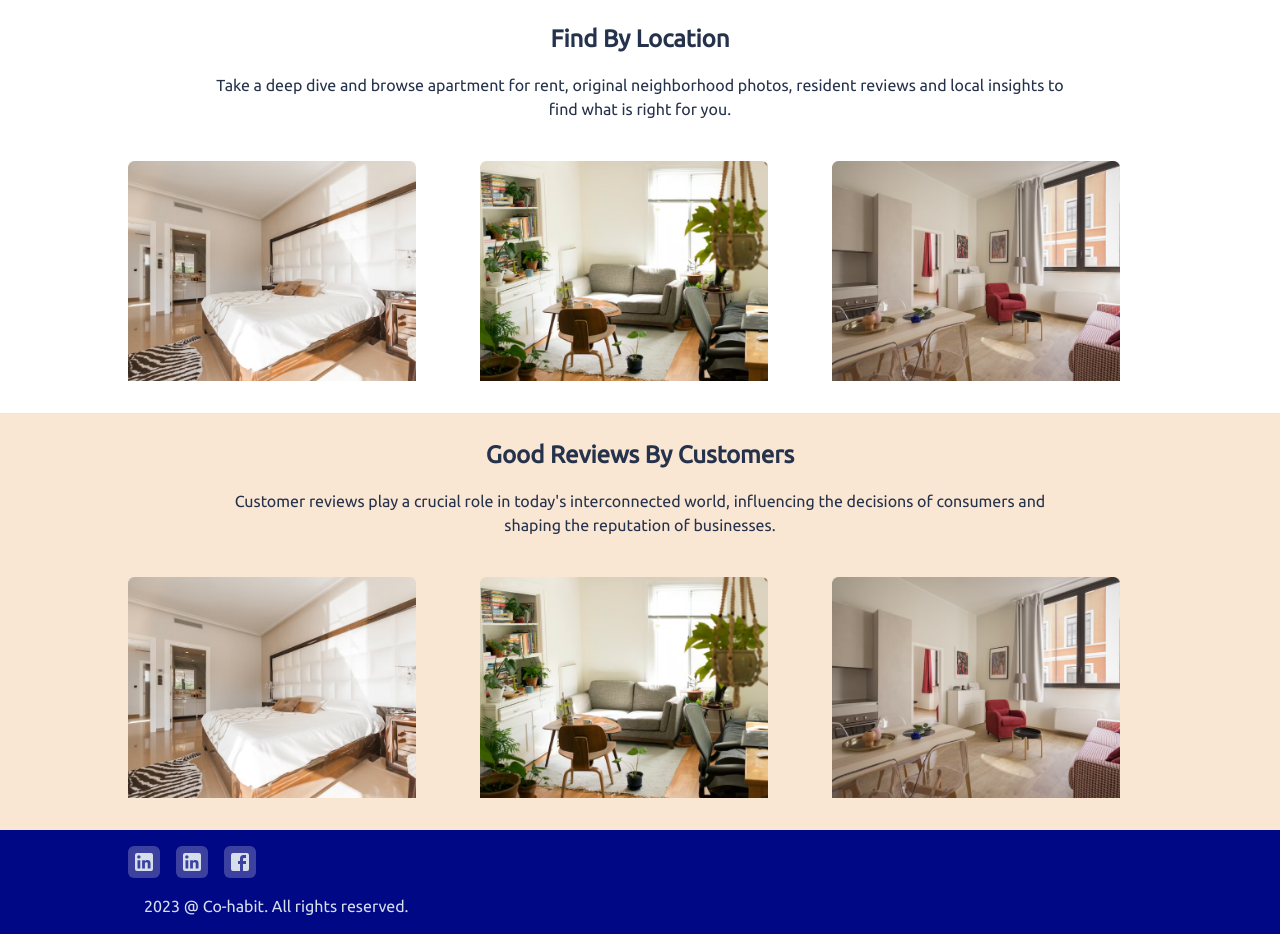
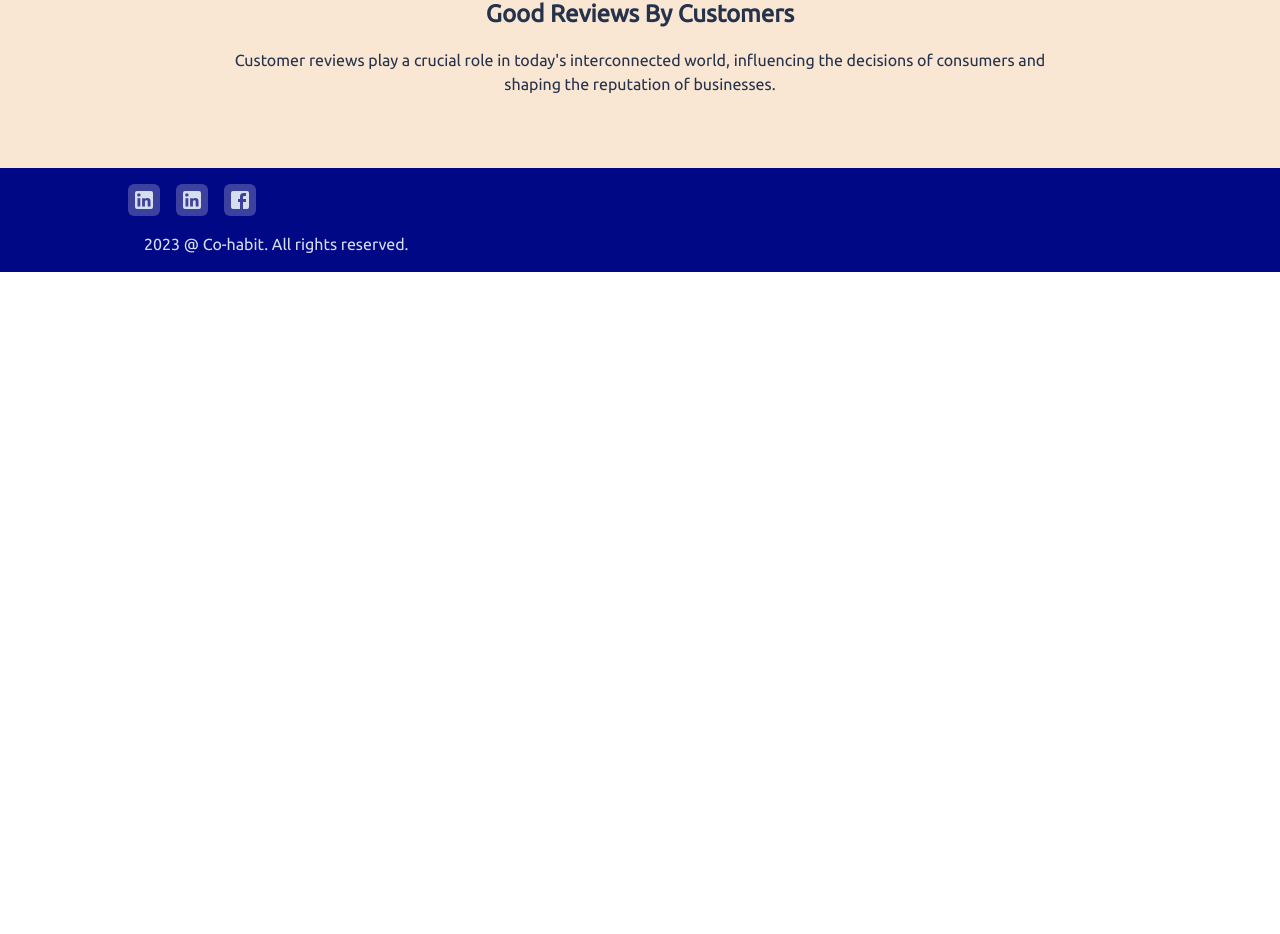
Before and after one commit to lazynerd-studios/Co-Habit-Landing, a React (Vite) app: page / in a window 1280 px wide. Shown: the part 1867-2801 px from the top of the page. After the commit the page ends 2139 px from the top, so only its background shows below. Built offline with nearby package versions, Linux system fonts and the light colour scheme.

Commit message:
Update Home.jsx

```diff
--- a/src/Components/Home/Home.jsx
+++ b/src/Components/Home/Home.jsx
@@ -12,12 +12,12 @@ import MoneyStack from "../../assets/u_money-stack.svg"
 import Users from "../../assets/u_users-alt.svg"
 import ArrowUp from "../../assets/Arrow up.svg"
 import ArrowDown from "../../assets/Arrow down.svg"
-import Bungalow1 from "../../assets/bungalow-1.png"
-import Bungalow2 from "../../assets/bungalow-2.png"
-import Bungalow3 from "../../assets/bungalow-3.png"
-import BathIcon from "../../assets/u_bath.svg"
-import BedIcon from "../../assets/u_bed-double.svg"
-import Slideshow from "../Slideshow/Slideshow";
+// import Bungalow1 from "../../assets/bungalow-1.png"
+// import Bungalow2 from "../../assets/bungalow-2.png"
+// import Bungalow3 from "../../assets/bungalow-3.png"
+// import BathIcon from "../../assets/u_bath.svg"
+// import BedIcon from "../../assets/u_bed-double.svg"
+// import Slideshow from "../Slideshow/Slideshow";
 
 const animationConfiguration = {
   initial: { opacity: 0 },
@@ -207,9 +207,9 @@ const Home = () => {
             </p>
 
             {/* mobile slideshow */}
-            <Slideshow />
+            {/* <Slideshow /> */}
 
-            <div className="laptop:flex hidden gap-8">
+            {/* <div className="laptop:flex hidden gap-8">
               <div>
                 <img src={Bungalow1} className="laptop:w-[21.875] w-[90%]" alt="bungalow-1" />
               </div>
@@ -222,7 +222,7 @@ const Home = () => {
                 <img src={Bungalow3} className="laptop:w-[21.875] w-[90%]" alt="bungalow-3" />
               </div>
 
-            </div>
+            </div> */}
 
 
           </div>
@@ -245,15 +245,15 @@ const Home = () => {
 
             <div className="laptop:flex gap-8">
               <div>
-                <img src={Bungalow1} className="laptop:w-[21.875] w-[90%]" alt="bungalow-1" />
+                {/* <img src={Bungalow1} className="laptop:w-[21.875] w-[90%]" alt="bungalow-1" /> */}
               </div>
 
               <div>
-                <img src={Bungalow2} className="laptop:w-[21.875] w-[90%]" alt="bungalow-2" />
+                {/* <img src={Bungalow2} className="laptop:w-[21.875] w-[90%]" alt="bungalow-2" /> */}
               </div>
 
               <div>
-                <img src={Bungalow3} className="laptop:w-[21.875] w-[90%]" alt="bungalow-3" />
+                {/* <img src={Bungalow3} className="laptop:w-[21.875] w-[90%]" alt="bungalow-3" /> */}
               </div>
 
             </div>
@@ -275,15 +275,15 @@ const Home = () => {
 
             <div className="laptop:flex gap-8">
               <div>
-                <img src={Bungalow1} className="laptop:w-[21.875] w-[90%]" alt="bungalow-1" />
+                {/* <img src={Bungalow1} className="laptop:w-[21.875] w-[90%]" alt="bungalow-1" /> */}
               </div>
 
               <div>
-                <img src={Bungalow2} className="laptop:w-[21.875] w-[90%]" alt="bungalow-2" />
+                {/* <img src={Bungalow2} className="laptop:w-[21.875] w-[90%]" alt="bungalow-2" /> */}
               </div>
 
               <div>
-                <img src={Bungalow3} className="laptop:w-[21.875] w-[90%]" alt="bungalow-3" />
+                {/* <img src={Bungalow3} className="laptop:w-[21.875] w-[90%]" alt="bungalow-3" /> */}
               </div>
 
             </div>
```
